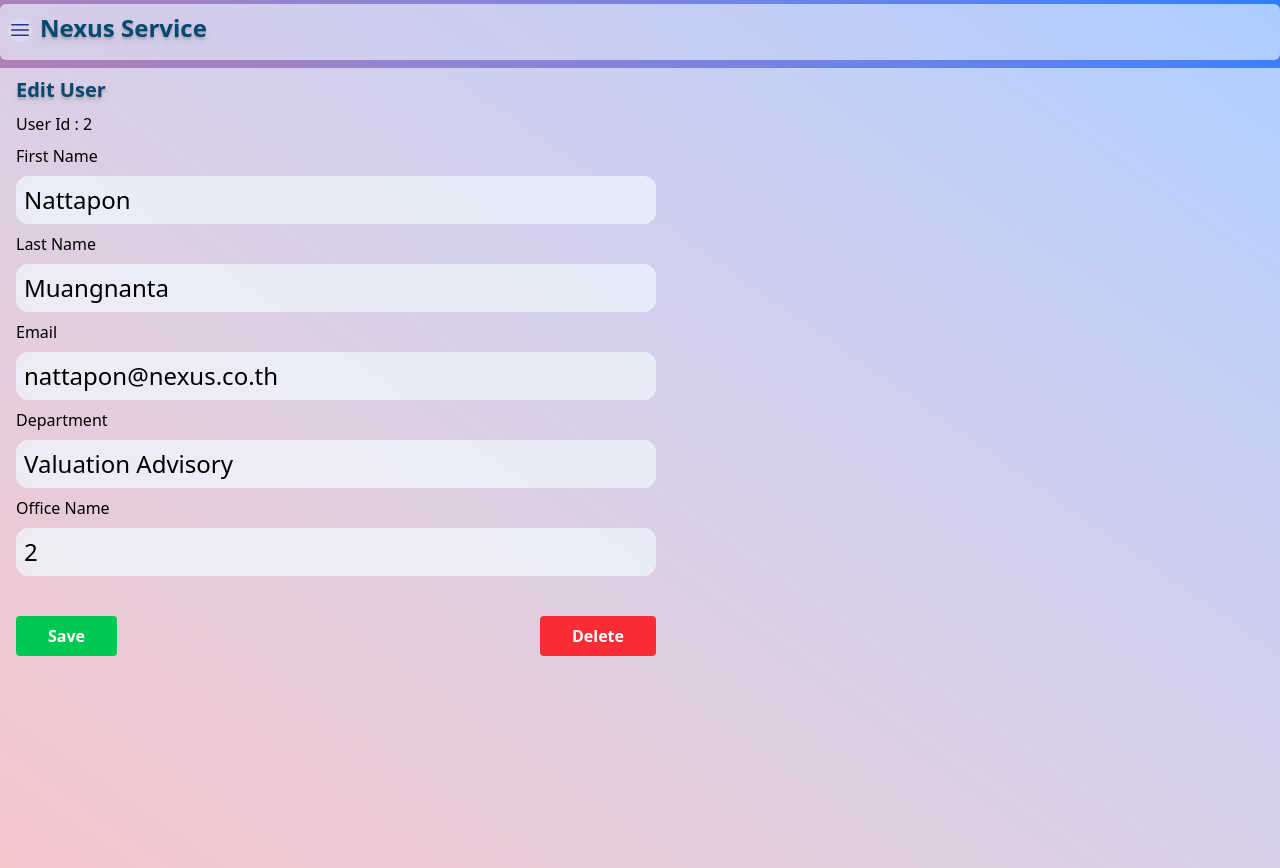
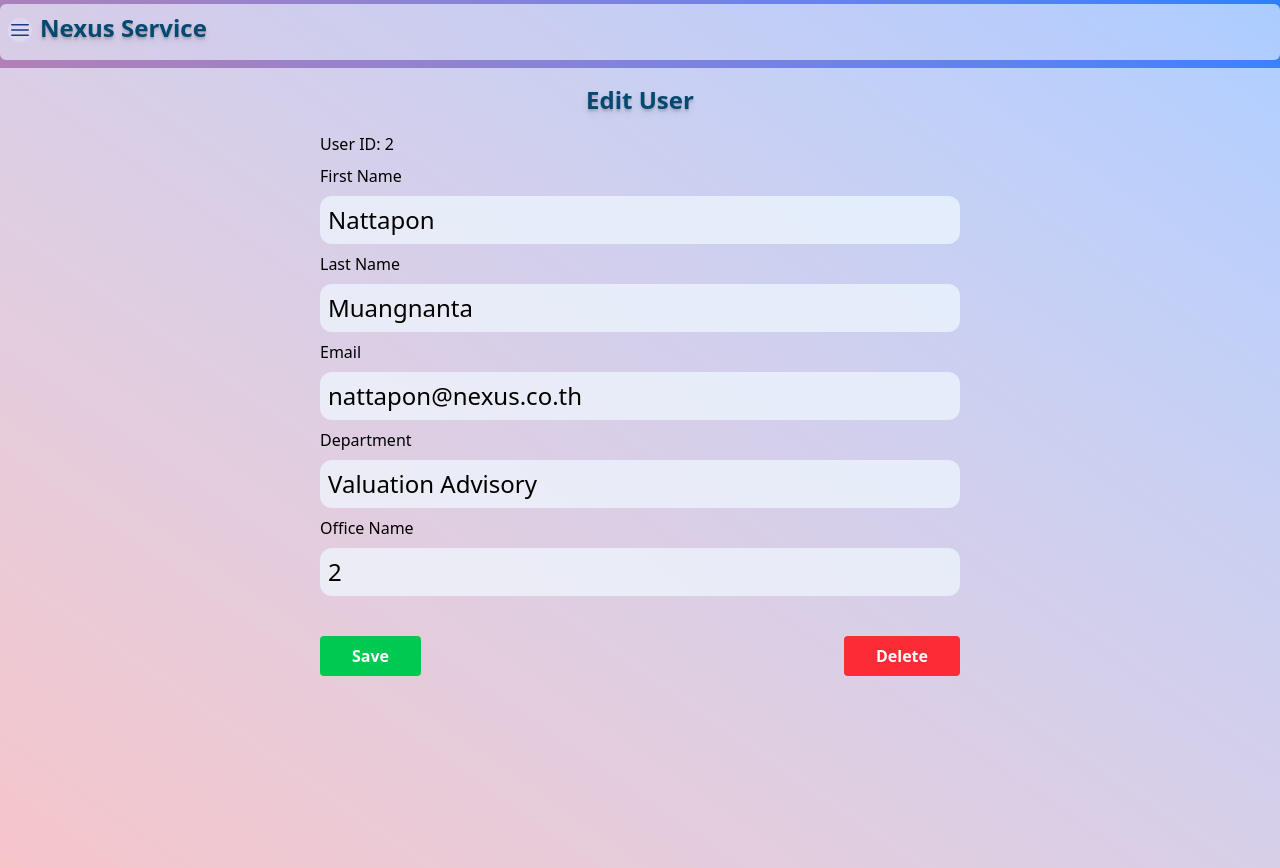
Before and after one commit to deskcodeFun/nexus-app, a Vue app: page /editUser/1 in a window 1280 px wide. Built offline with nearby package versions, Linux system fonts and the light colour scheme.

Commit message:
modified:   src/components/users/UserEdit.vue

```diff
--- a/src/components/users/UserEdit.vue
+++ b/src/components/users/UserEdit.vue
@@ -1,11 +1,14 @@
 <template>
-  <main class="w-auto flex flex-col px-4">
-    <div class="flex flex-row justify-between py-2">
-      <p class="font-semibold text-xl text-sky-900 text-shadow-lg">Edit User</p>
+  <main class="w-auto flex flex-col">
+    <div class="flex flex-row mx-auto py-4">
+      <p class="font-semibold text-2xl text-sky-900 text-shadow-lg">Edit User</p>
     </div>
-    <div class="w-auto sm:max-w-screen-sm flex flex-col gap-2">
-      <form class="sm:max-w-screen-sm flex flex-col gap-2" @submit.prevent="editSubmit">
-        <p>User Id : {{ store.users[id].id }}</p>
+
+    <form
+      class="sm:max-w-screen-sm sm:mx-auto mx-2 w-auto sm:w-full flex flex-col gap-2"
+      @submit.prevent="editSubmit"
+    >
+      <p>{{ 'User ID:' + ' ' + store.users[id].id }}</p>
       <label for="fname">First Name</label>
       <input
         type="text"
@@ -55,7 +58,6 @@
         </button>
       </div>
     </form>
-    </div>
   </main>
 </template>
 
```
Lines whose indentation alone changed are shown as unchanged.
